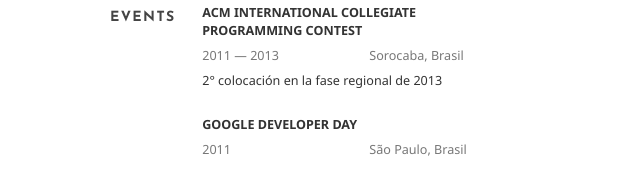
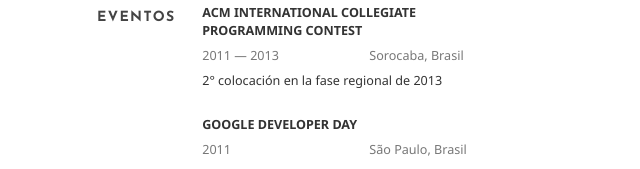
Before and after one commit to brenolf/brenolf.github.io, a plain HTML site: page beta/curriculum/es.html in a window 1280 px wide. Shown: the part 382-551 px from the top of the page, 575-1215 px from the left. Drawn offline with Linux system fonts and the light colour scheme.

Commit message:
Correction in Spanish

```diff
--- a/beta/curriculum/es.html
+++ b/beta/curriculum/es.html
@@ -148,7 +148,7 @@
         </section>
 
         <section>
-            <h2>events</h2>
+            <h2>eventos</h2>
 
             <div class="block">
                 <h3>ACM International Collegiate Programming Contest</h3>
```
